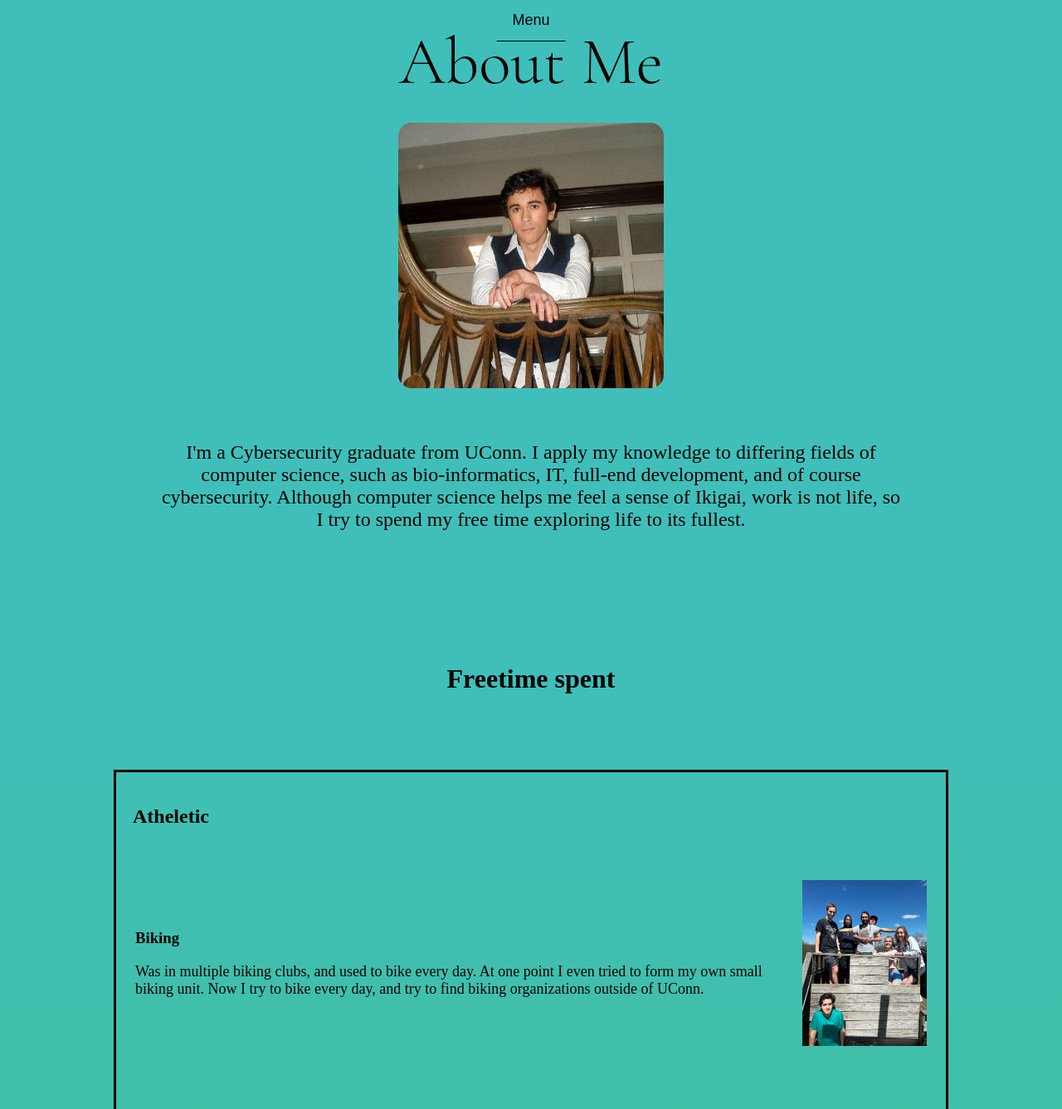
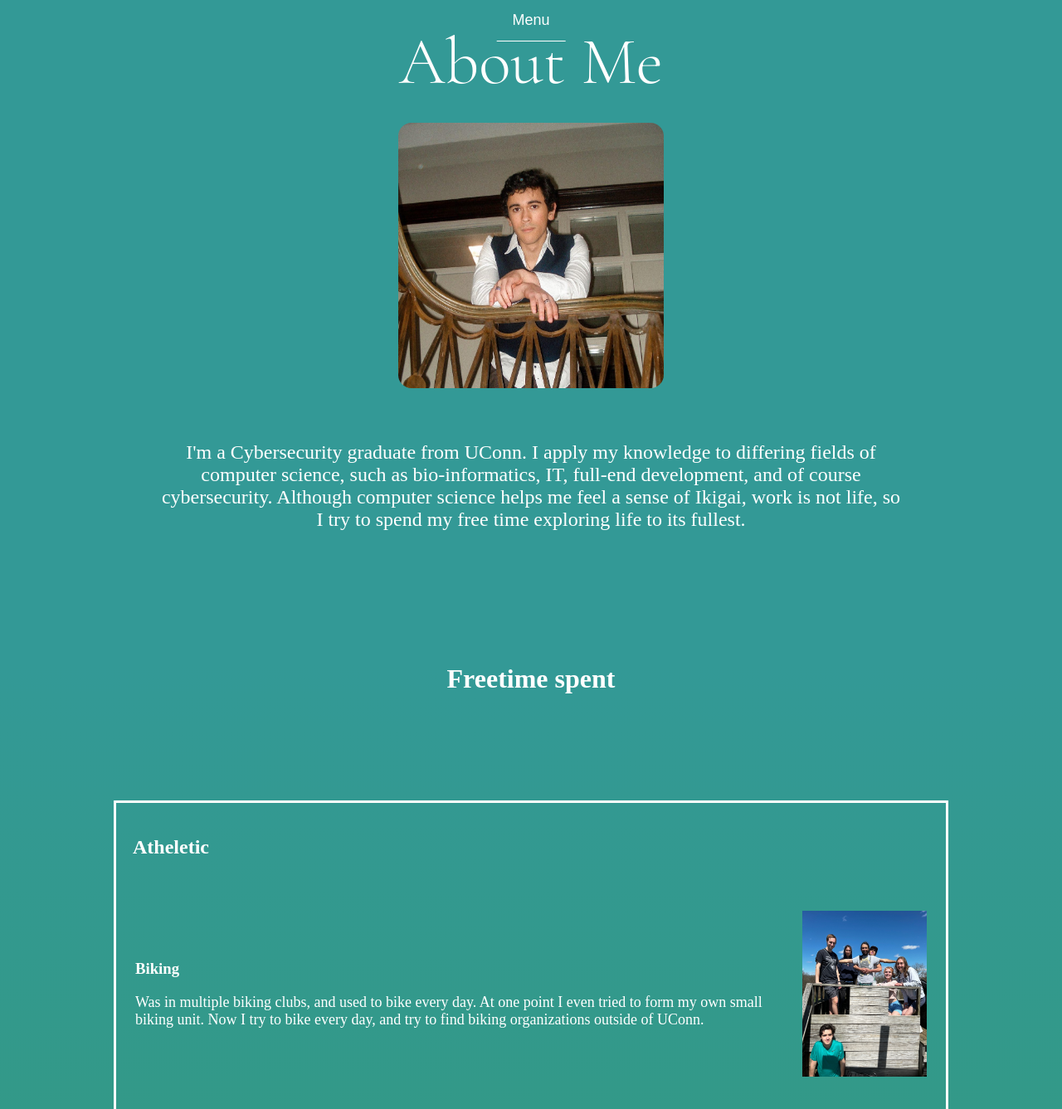
Before and after one commit to Ezequiel-Valencia/AvocadoMoon.github.io, a SvelteKit app: page /about_me in a window 1280 px wide. Shown: the top 1337 px of the page at 83% size. Built offline with nearby package versions, Linux system fonts and the light colour scheme.

Commit message:
Menu can no longer scroll, white text where theres supposed to be, and made about me page more compatible with mobile

```diff
--- a/src/routes/about_me/hobbies.svelte
+++ b/src/routes/about_me/hobbies.svelte
@@ -138,16 +138,14 @@
   #hobbies {
     overflow: auto; //make stuff that overflows to make the div expand
     width: 100%;
-    background: linear-gradient(to bottom, #40bfba, #40bf7b, #12693b);
+    background: linear-gradient(to bottom, #339996, #329962, #12693b);
 
   }
 
   #hob-title {
-    position: absolute;
-    left: 50%;
-    transform: translate(-50%);
-    margin: 0;
-    padding: 0%;
+    margin: auto;
+    text-align: center;
+    color: white;
   }
 
   .category {
@@ -158,7 +156,9 @@
     margin-top: 10%;
     padding: 0%;
     border-style: solid;
+    border-color: white;
     max-width: 1000px;
+    width: 80vw;
     // left: 50%;
     // transform: translate(50%);
 
@@ -167,6 +167,7 @@
 
   .category h2{
     padding: 2%;
+    color: white;
   }
 
   .activity {
@@ -174,11 +175,13 @@
     padding: 2%;
     padding-bottom: 5%;
     overflow: auto;
+    color: white;
   }
 
   .description {
     font-size: large;
     top: 0%;
+    color: white;
   }
 
   .activity-image{
--- a/src/routes/about_me/me.svelte
+++ b/src/routes/about_me/me.svelte
@@ -24,7 +24,7 @@
   #intro {
     height: 100vh;
     width: 100vw;
-    background-color: #40bfba;
+    background-color: #339996;
     text-align: center;
   }
   #squircle {
@@ -47,6 +47,7 @@
     font-size: 10vh;
     font-weight: 100;
     text-align: center;
+    color: white;
     top: 5%;
   }
 
@@ -54,6 +55,7 @@
     padding: 5%;
     margin: auto;
     max-width: 900px;
+    color: white;
 
     font-size: x-large;
   }
--- a/src/routes/menu.svelte
+++ b/src/routes/menu.svelte
@@ -1,4 +1,37 @@
 <script lang="ts">
+    import { onMount } from 'svelte';
+    import { browser } from '$app/environment';
+
+    let scroll:any = true;
+
+    let scrollTop:any = null;
+    let scrollLeft:any = null;
+
+    function disableScroll() {
+        if (browser) {
+            scrollTop =
+                window.scrollY || window.document.documentElement.scrollTop;
+            scrollLeft =
+                window.scrollX || window.document.documentElement.scrollLeft,
+                window.onscroll = function() {
+                window.scrollTo(scrollLeft, scrollTop);
+            }};
+        }
+
+    function enableScroll() {
+        if (browser) {
+            window.onscroll = function() {};
+        }
+    };
+
+    $: if (!scroll) {
+        disableScroll();
+    } else {
+        enableScroll();
+    }
+
+
+
     let home_menu = false;
     let contact_me = false;
     export let email:string;
@@ -7,7 +40,7 @@
 
 {#if !home_menu}
 <nav id="menu-nav">
-    <button on:click={(e)=> {home_menu = !home_menu}}>Menu</button>
+    <button on:click={(e)=> {home_menu = !home_menu; scroll = false}}>Menu</button>
 </nav>
 {/if}
 
@@ -16,7 +49,7 @@
     <div id="home-menu-nav">
         <div id="big-button-div">
             <button on:click={(e) => {location.href="/"}}>Main Menu</button>
-            <button on:click={(e) => {home_menu = !home_menu}}>Return</button>
+            <button on:click={(e) => {home_menu = !home_menu; scroll=true}}>Return</button>
         </div>
         <div id="contact-me">
             <h1>Contact Me</h1>
@@ -40,11 +73,9 @@
         padding: 1%;
         left: 50%;
         transform: translate(-50%);
-        // border-left-style: $border-style;
-        // border-right-style: $border-style;
         border-bottom-style: $border-style;
         border-width: 1px;
-
+        border-color: white;
     }
 
     #home-menu-nav{
@@ -59,6 +90,7 @@
         background: none;
         border: none;
         font-size: large;
+        color: white;
     }
 
     #menu-nav button:hover{
@@ -78,12 +110,11 @@
         top: 50%;
         transform: translateY(-50%);
         background: grey;
-        border-radius: 100px;
+        border-radius: 40px;
         height: 10vh;
         width: 20vw;
         margin-left: 5%;
-        // max-height: 100px;
-        // max-width: 200px;
+
     }
 
     #contact-me{
@@ -96,10 +127,12 @@
 
     #contact-me h1{
         transform: translateY(100%);
+        color: white;
     }
 
     #contact-me p{
         transform: translateY(200%);
+        color: white;
     }
 
     #contact-me:hover{
```
